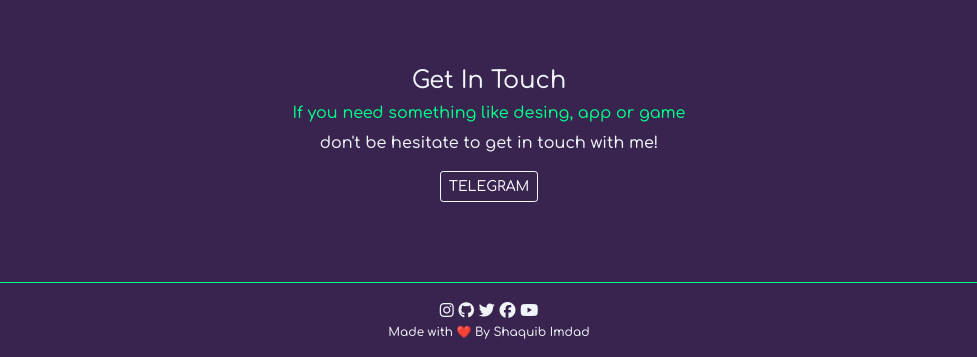
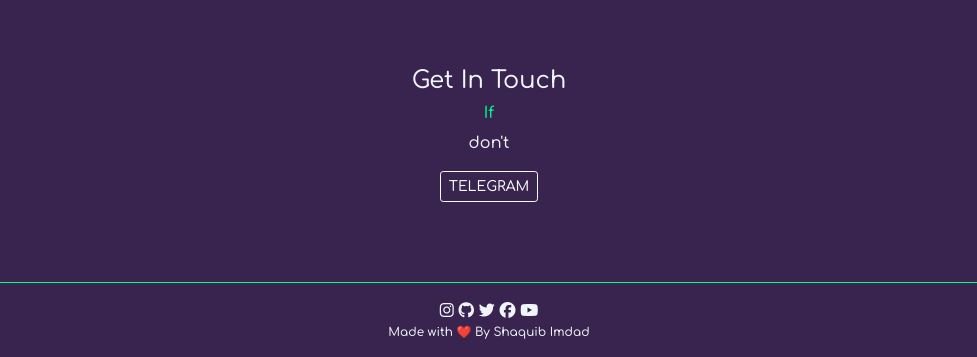
Before and after one commit to shaquibimdad/shaquibimdad.github.io, a plain HTML site: page index.html in a window 1280 px wide. Shown: the part 2117-2474 px from the top of the page, without its empty margins (151-1128 px from the left). Drawn offline with nearby package versions, Linux system fonts and the light colour scheme.

Commit message:
Update index.html

```diff
--- a/index.html
+++ b/index.html
@@ -160,8 +160,8 @@
     <div data-aos="fade-up">
       <div class="container contact-me">
         <h4>Get In Touch</h4>
-        <h6>If you need something like desing, app or game</h6>
-        <p class="contact-message">don't be hesitate to get in touch with me!</p>
+        <h6>If</h6>
+        <p class="contact-message">don't</p>
         <a id="direct-contact" href="https://t.me/radioactive004" class="btn btn-sm btn-outline-light">TELEGRAM</a>
       </div>
     </div>
```
